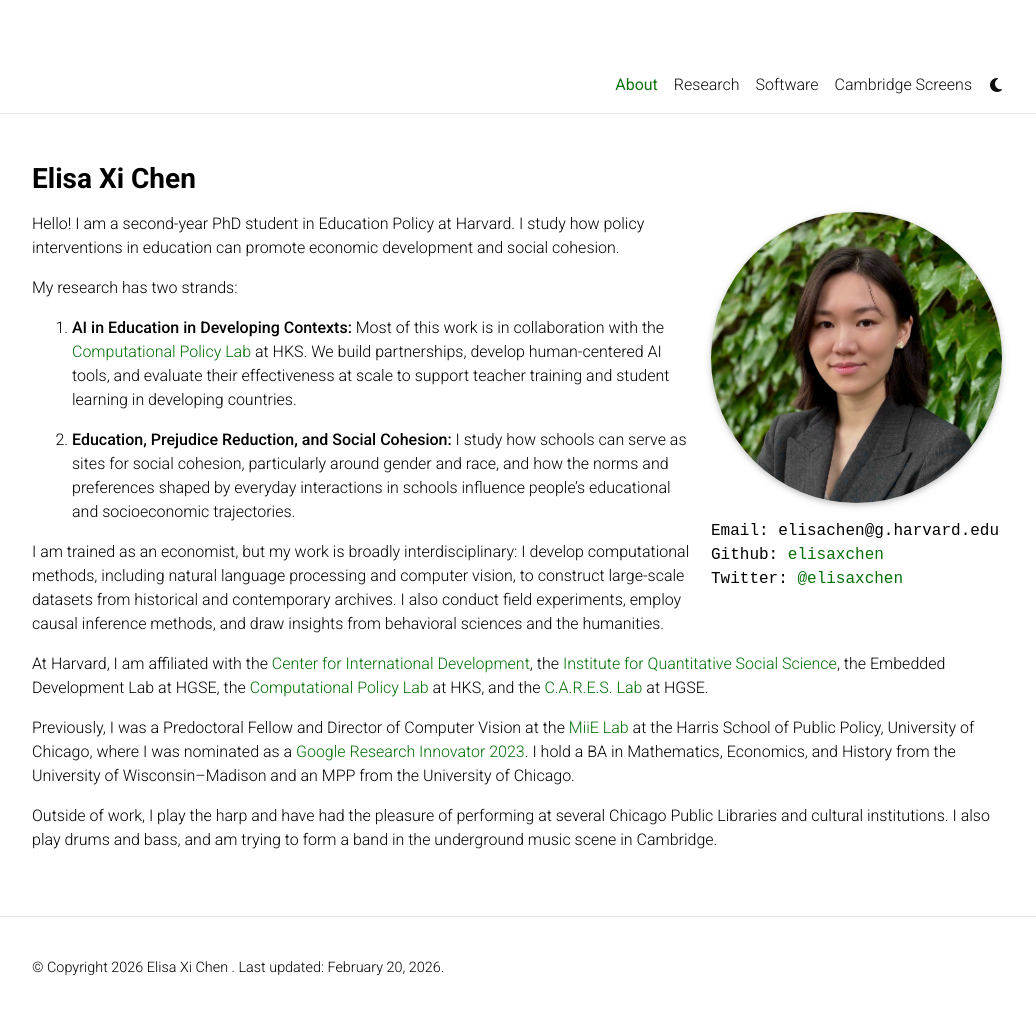
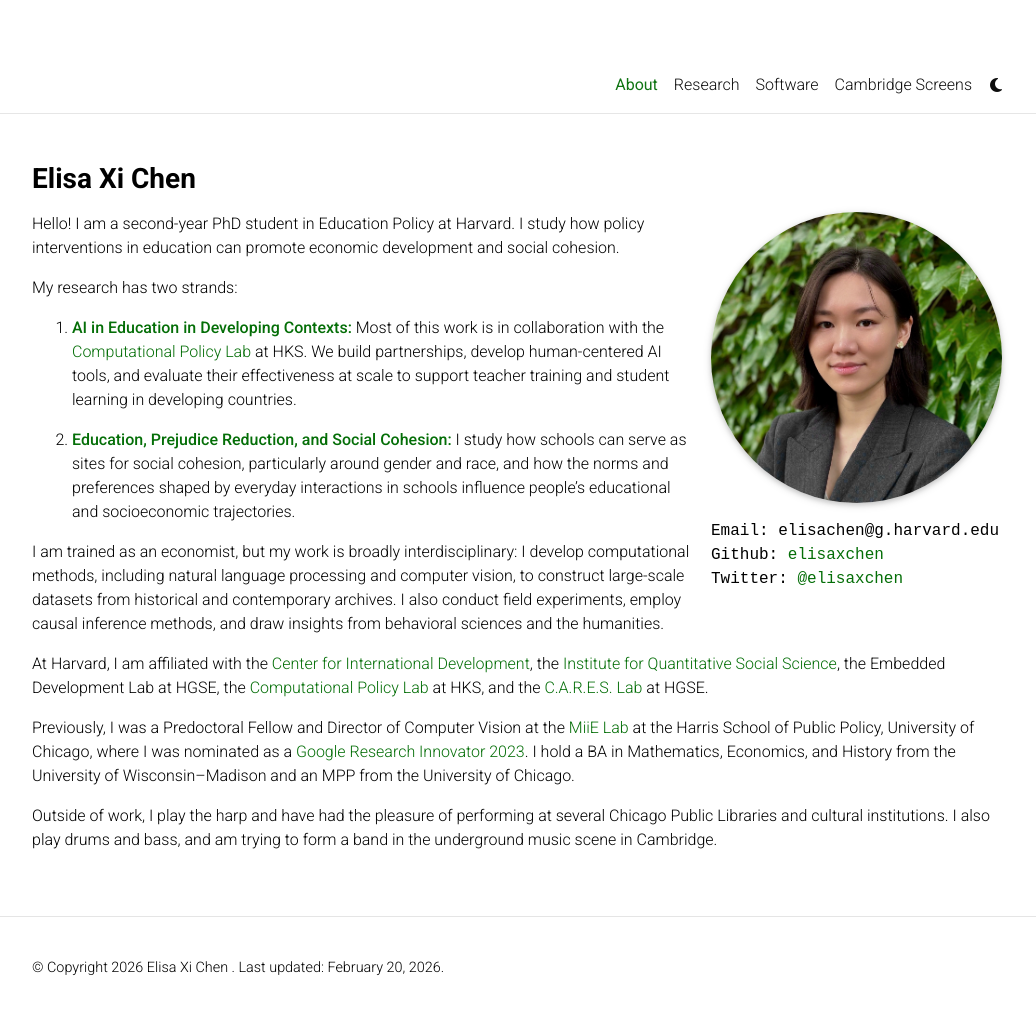
Before and after one commit to elisaxchen/elisaxchen.github.io, a Jekyll site: the page built from _pages/About.md, in a window 1280 px wide and 1018 px high. Shown: the top 1014 px of the window, without its empty margins (123-1159 px from the left). Built offline with Jekyll 4.4.1, drawn with Linux system fonts in a browser that asks for light colours; full-size pictures stand in for the smaller copies a plugin makes; comment, search, counter and statistics services are not loaded; a style sheet for code colours, icons or effects is not loaded.

Commit message:
Fix research strand title color styling
Co-Authored-By: Claude Opus 4.5 <noreply@anthropic.com>

```diff
--- a/_pages/About.md
+++ b/_pages/About.md
@@ -25,9 +25,9 @@ Hello! I am a second-year PhD student in Education Policy at Harvard. I study ho
 
 My research has two strands:
 
-1. <span style="color: var(--global-theme-color)">**AI in Education in Developing Contexts:**</span> Most of this work is in collaboration with the [Computational Policy Lab](https://policylab.hks.harvard.edu/#projects) at HKS. We build partnerships, develop human-centered AI tools, and evaluate their effectiveness at scale to support teacher training and student learning in developing countries.
+1. <strong style="color: var(--global-theme-color)">AI in Education in Developing Contexts:</strong> Most of this work is in collaboration with the [Computational Policy Lab](https://policylab.hks.harvard.edu/#projects) at HKS. We build partnerships, develop human-centered AI tools, and evaluate their effectiveness at scale to support teacher training and student learning in developing countries.
 
-2. <span style="color: var(--global-theme-color)">**Education, Prejudice Reduction, and Social Cohesion:**</span> I study how schools can serve as sites for social cohesion, particularly around gender and race, and how the norms and preferences shaped by everyday interactions in schools influence people's educational and socioeconomic trajectories.
+2. <strong style="color: var(--global-theme-color)">Education, Prejudice Reduction, and Social Cohesion:</strong> I study how schools can serve as sites for social cohesion, particularly around gender and race, and how the norms and preferences shaped by everyday interactions in schools influence people's educational and socioeconomic trajectories.
 
 I am trained as an economist, but my work is broadly interdisciplinary: I develop computational methods, including natural language processing and computer vision, to construct large-scale datasets from historical and contemporary archives. I also conduct field experiments, employ causal inference methods, and draw insights from behavioral sciences and the humanities.
 
```
